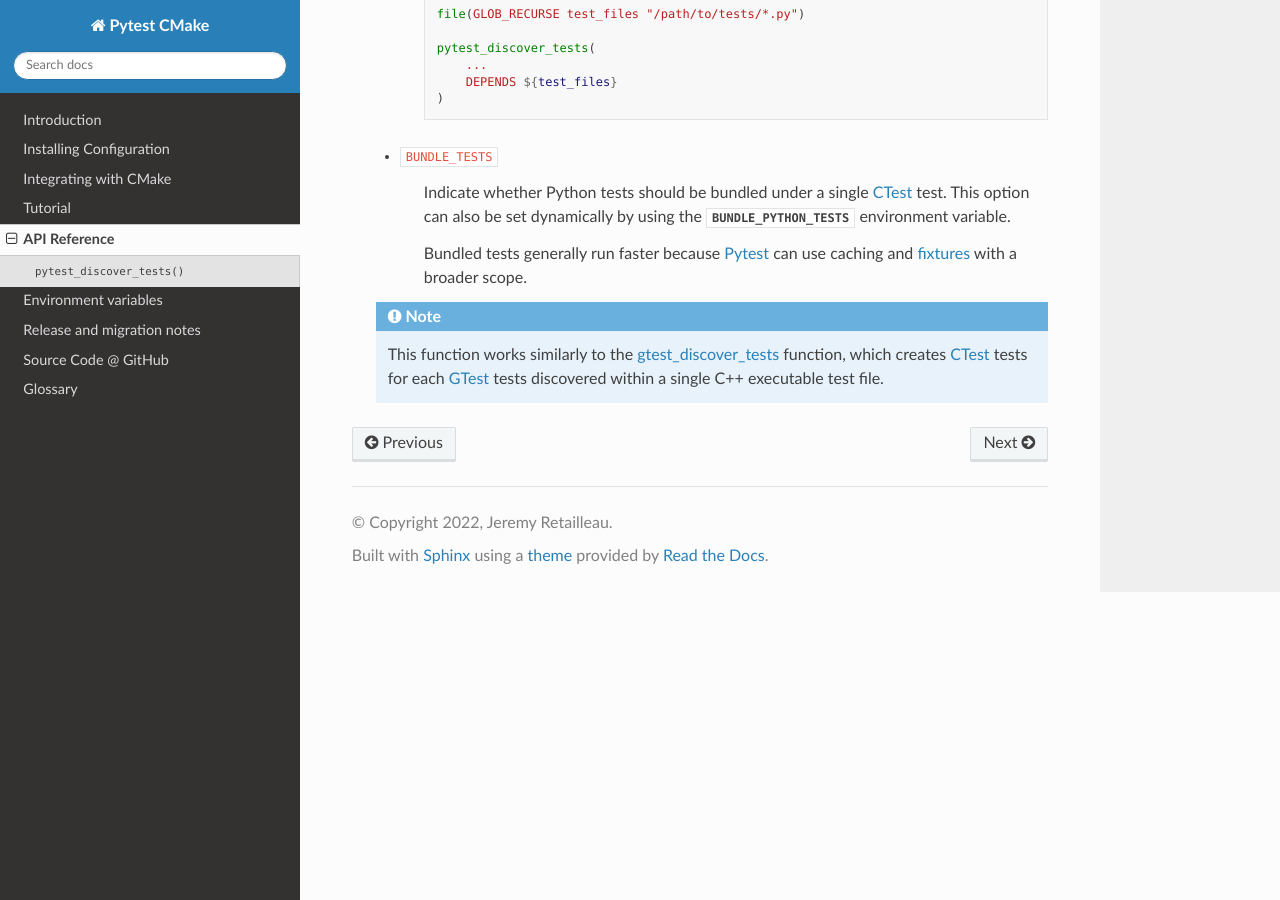
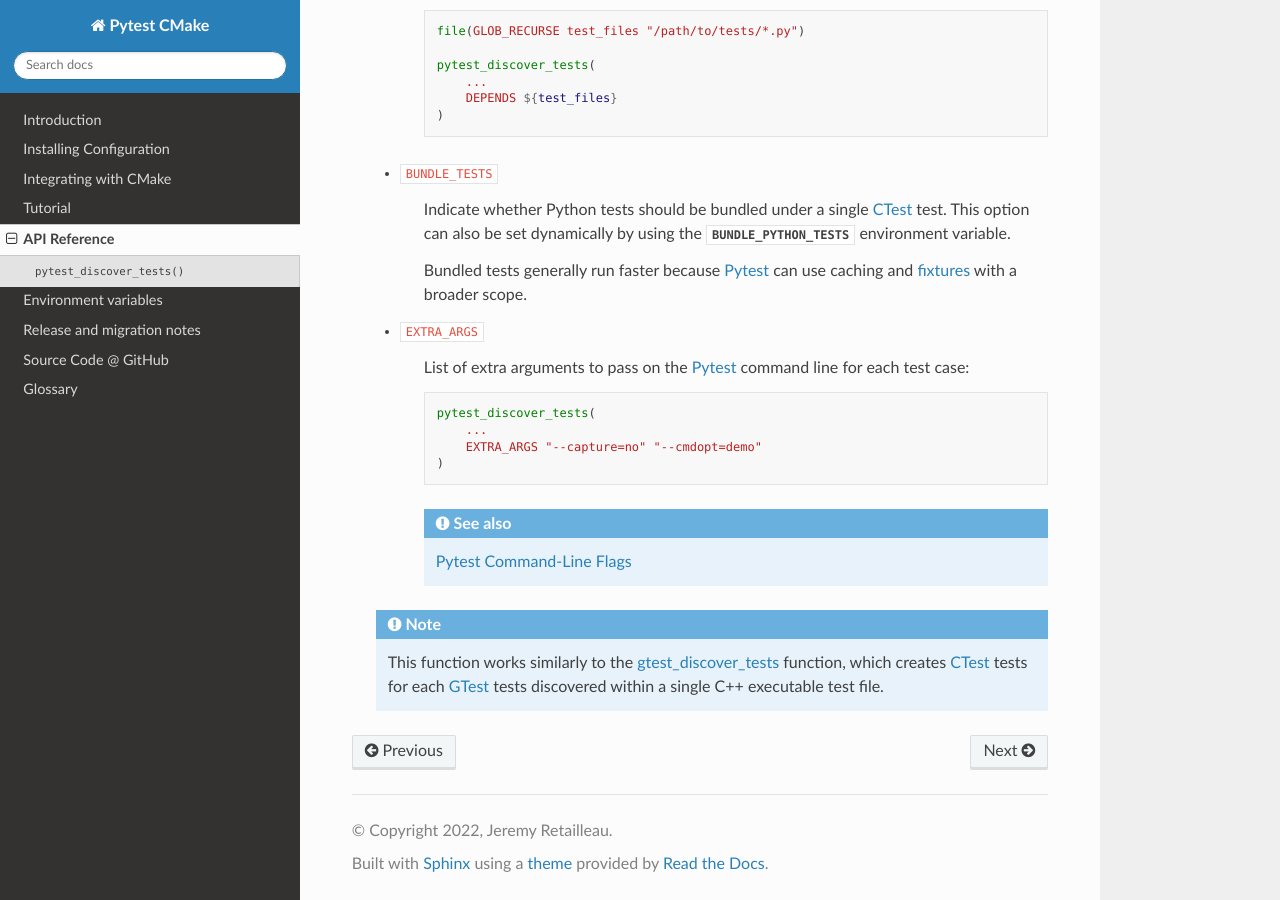
Before and after one commit to python-cmake/pytest-cmake, a Sphinx documentation site: the page built from doc/api_reference.rst, in a window 1280 px wide and 900 px high, scrolled down 3293 px. Built offline with Sphinx 7.4.7 and the Read the Docs theme 3.1.0, drawn with Linux system fonts in a browser that asks for light colours; some of the changed text lies outside the part shown.

```diff
--- a/doc/api_reference.rst
+++ b/doc/api_reference.rst
@@ -23,6 +23,7 @@ API Reference
             [INCLUDE_FILE_PATH]
             [STRIP_PARAM_BRACKETS]
             [BUNDLE_TESTS]
+            [EXTRA_ARGS arg1 arg2...]
         )
 
     The options are:
@@ -184,6 +185,21 @@ API Reference
         Bundled tests generally run faster because :term:`Pytest` can use
         caching and :term:`fixtures <fixture>` with a broader scope.
 
+    * ``EXTRA_ARGS``
+
+        List of extra arguments to pass on the :term:`Pytest` command line for
+        each test case::
+
+            pytest_discover_tests(
+                ...
+                EXTRA_ARGS "--capture=no" "--cmdopt=demo"
+            )
+
+        .. seealso::
+
+            `Pytest Command-Line Flags
+            <https://docs.pytest.org/en/stable/reference/reference.html#command-line-flags>`_
+
     .. note::
 
        This function works similarly to the `gtest_discover_tests
```
Also changed, not shown: doc/release/release_notes.rst (+8 -0 lines).
